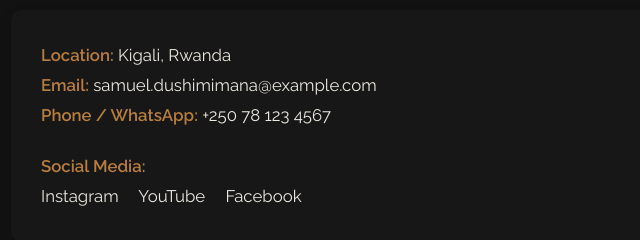
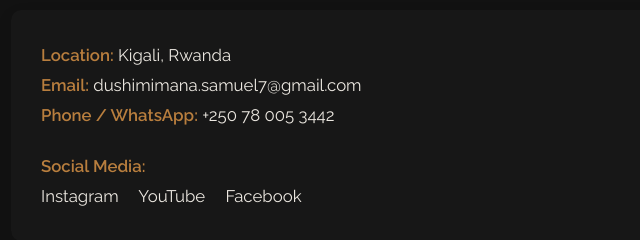
Before and after one commit to MUKAMARAKI/sam, a plain HTML site: page contact.html in a window 1280 px wide. Shown: the part 259-499 px from the top of the page, 249-889 px from the left. Drawn offline with nearby package versions, Linux system fonts and the light colour scheme.

Commit message:
saved
change

```diff
--- a/contact.html
+++ b/contact.html
@@ -24,8 +24,8 @@
 
     <div class="contact-info">
       <p><strong>Location:</strong> Kigali, Rwanda</p>
-      <p><strong>Email:</strong> samuel.dushimimana@example.com</p>
-      <p><strong>Phone / WhatsApp:</strong> +250 78 123 4567</p>
+      <p><strong>Email:</strong> dushimimana.samuel7@gmail.com</p>
+      <p><strong>Phone / WhatsApp:</strong> +250 78 005 3442</p>
 
       <div class="social-links">
         <strong>Social Media:</strong><br>
```
